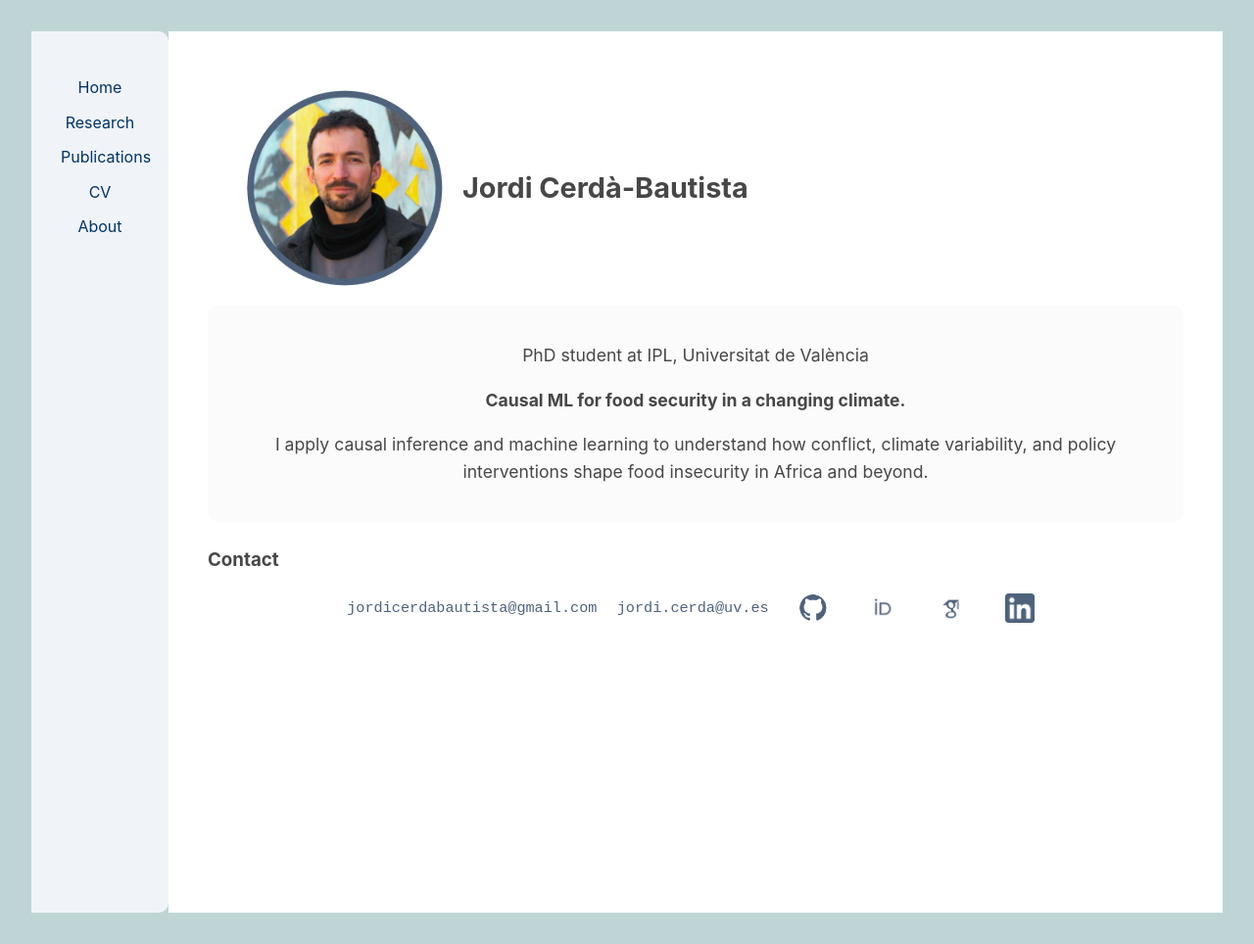
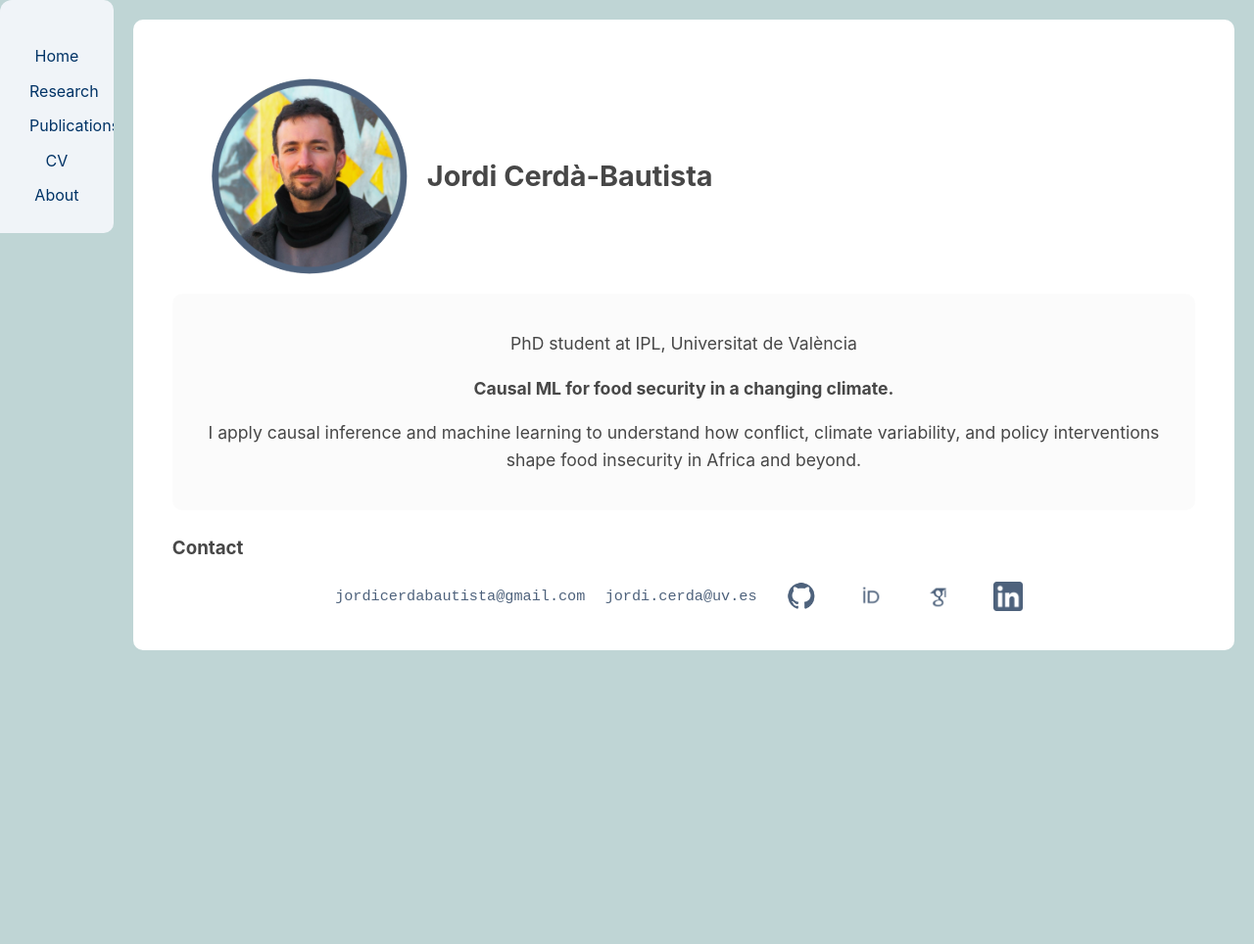
Before and after one commit to jordicbau/jordicbau.github.io, a Jekyll site: the page built from index.md, in a window 1280 px wide. Shown: the whole page at 98% size. Built offline with Jekyll 4.4.1, drawn with Linux system fonts in a browser that asks for light colours; after the commit the page ends 900 px from its top, so only the background shows below that.

Commit message:
Update style.css

```diff
--- a/assets/css/style.css
+++ b/assets/css/style.css
@@ -117,6 +117,8 @@
   transition: width 0.3s ease;
   text-align: center;
   border-radius: 0 10px 10px 0;
+  height: 100%;
+  overflow-y: auto; /* Scroll if content overflows */
 }
 
 .sidebar.collapsed {
@@ -173,3 +175,31 @@
 .bio-horizontal .bio-text p {
   margin: 4px 0;
 }
+
+.main-content {
+  flex-grow: 1;
+  padding: 40px;
+  background-color: #ffffff;
+  border-radius: 10px;
+  margin: 20px;
+  height: 100%;
+  overflow-y: auto;
+}
+
+html, body {
+  height: 100vh; /* Set the page to fill the viewport */
+  overflow: hidden; /* Prevent full-page scrolling */
+  margin: 0;
+  padding: 0;
+}
+
+.wrapper {
+  display: flex;
+  max-height: 95vh;
+  overflow: hidden;
+  border-radius: 12px;
+}
+
+.sidebar, .main-content {
+  overflow-y: auto;
+}
```
